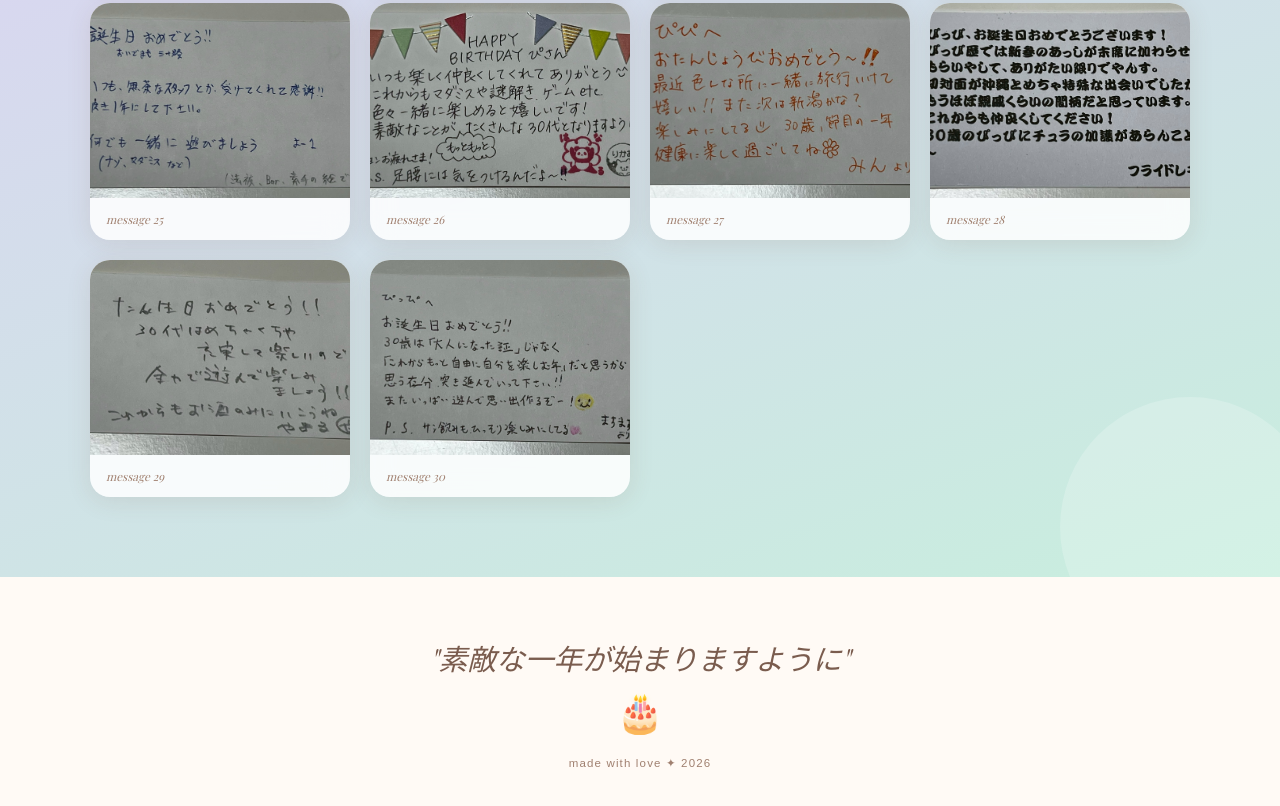
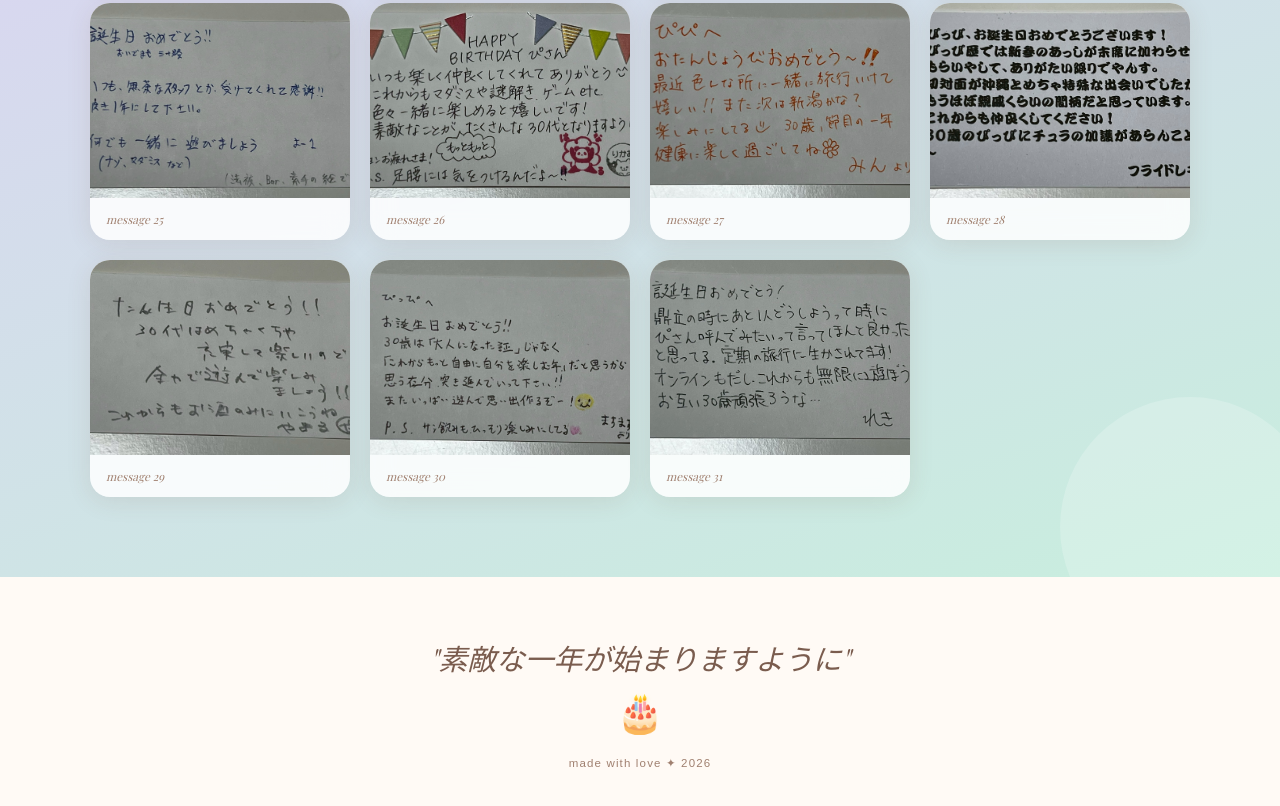
Before and after one commit to kusunoki0909-commits/-birthday-pippi, a plain HTML site: page index.html in a window 1280 px wide. Shown: the part 3399-4205 px from the top of the page. Drawn offline with nearby package versions, Linux system fonts and the light colour scheme; a web font is replaced by a local one.

Commit message:
Add files via upload

```diff
--- a/index.html
+++ b/index.html
@@ -308,7 +308,7 @@
    存在しないファイルは自動スキップされます。
    ============================================================ */
 const MAX_PHOTOS = 50;
-const MAX_MSGS   = 30;
+const MAX_MSGS   = 31;
 
 /* ---- 以下変更不要 ---- */
 const PHOTO_FILES = [];
```
